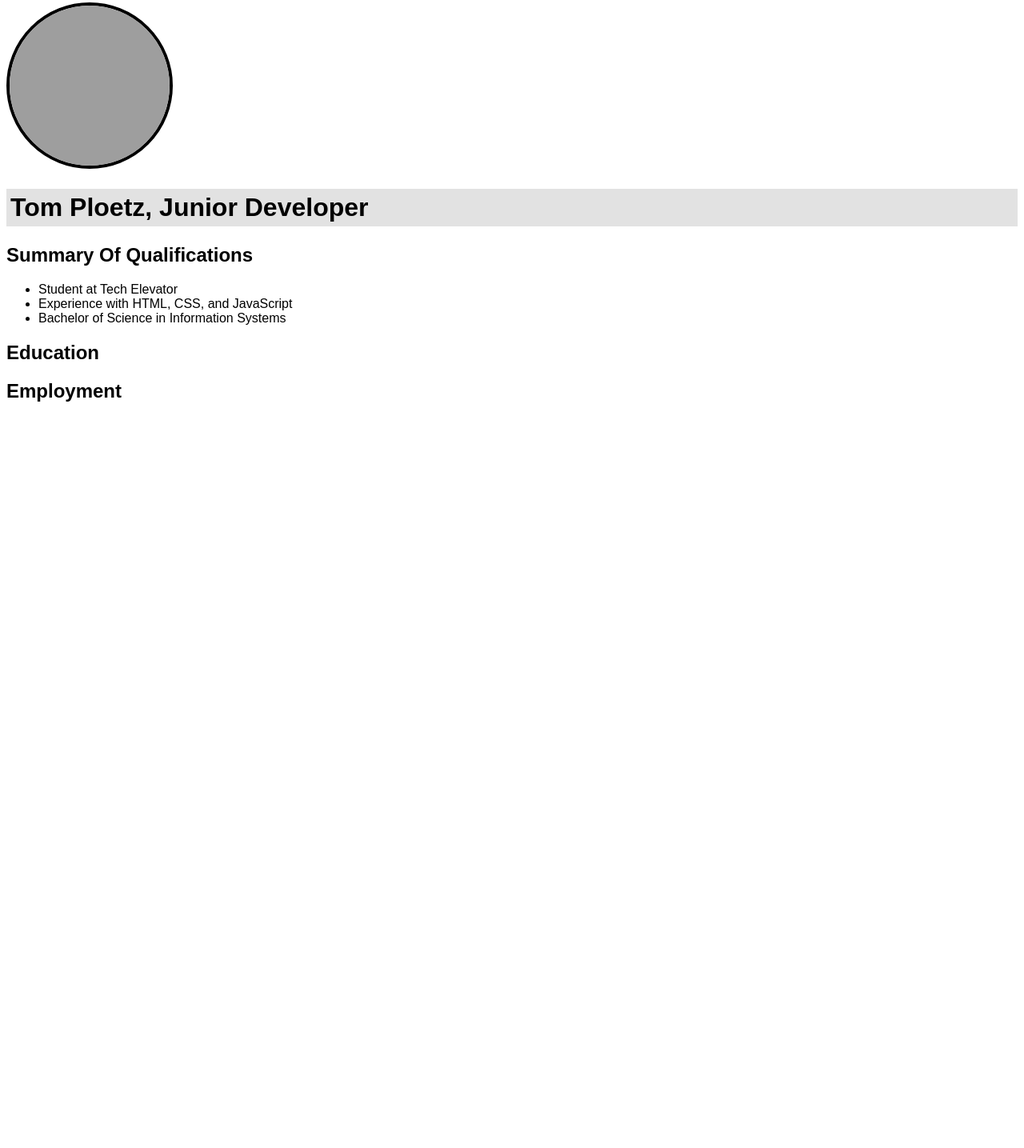
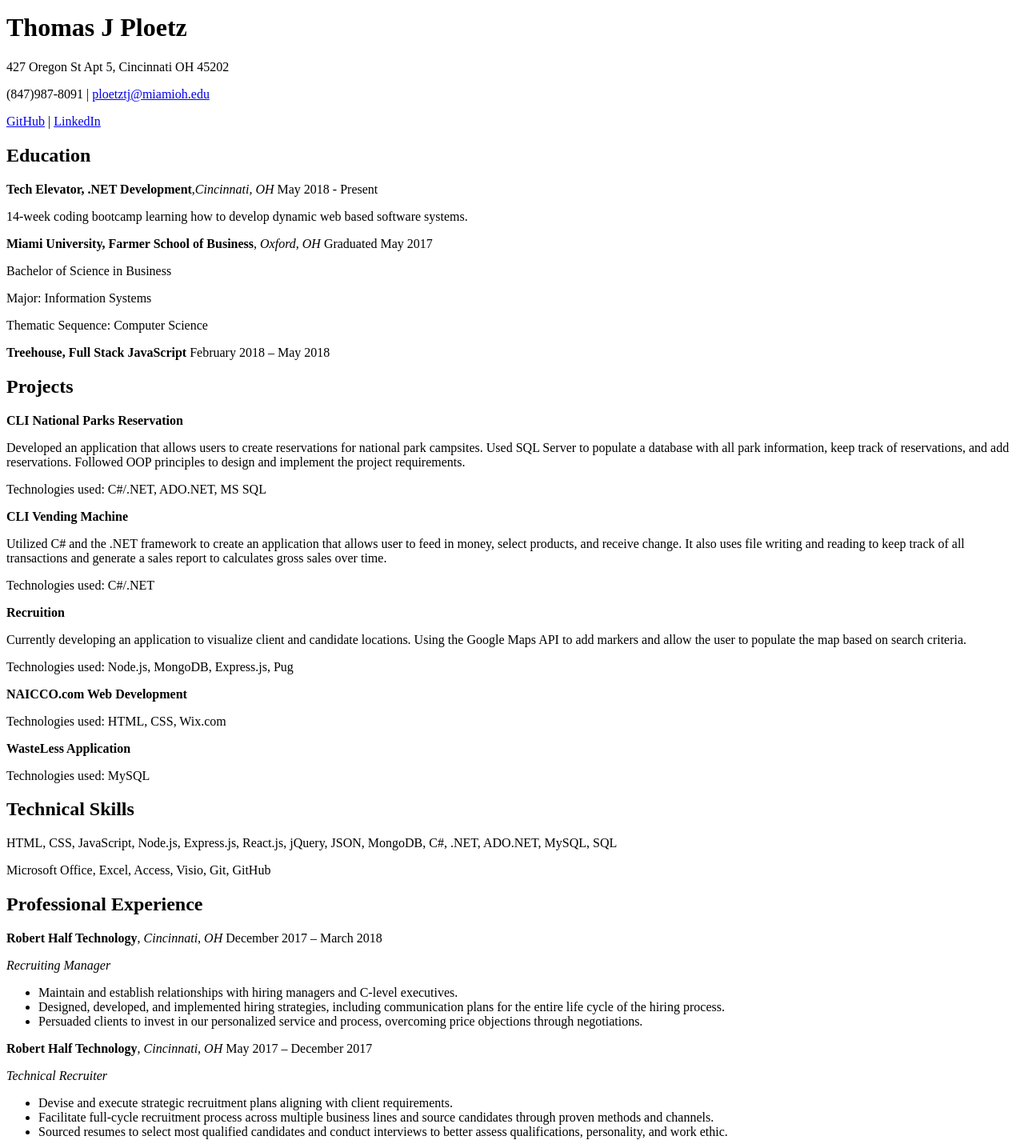
Before and after one commit to tomploetz/tomploetz.github.io, a plain HTML site: page resume.html in a window 1280 px wide. Shown: the part 5-1440 px from the top of the page at 80% size. Before the commit the page ends 800 px from the top, so only its background shows below. Drawn offline with Linux system fonts and the light colour scheme; grey boxes are pictures that could not be loaded.

Commit message:
adjusted resume page

```diff
--- a/resume.html
+++ b/resume.html
@@ -1,21 +1,52 @@
-<!DOCTYPE html>
-<html>
-    <head>
-        <title>Tom's Portfolio</title>
-        <link rel="stylesheet" href="resume.css">
-    </head>
-    <body>
+<!doctype html>
+<html lang="en">
+<head>
+	<meta charset="utf-8">
+</head>
+<body>
+    <h1><strong>Thomas J Ploetz</strong></h1>
+        <p>427 Oregon St Apt 5, Cincinnati OH 45202</p>
+        <p>(847)987-8091 | <a href="mailto:ploetztj@miamioh.edu">ploetztj@miamioh.edu</a></p>
+        <p><a href="https://github.com/tomploetz">GitHub</a> | <a href="https://www.linkedin.com/in/tomploetz">LinkedIn</a></p>
+    <h2><strong>Education</strong></h2>
+        <p><strong>Tech Elevator, .NET Development</strong>,<em>Cincinnati, OH</em> May 2018 - Present</p>
+        <p>14-week coding bootcamp learning how to develop dynamic web based software systems.</p>
+        <p><strong>Miami University, Farmer School of Business</strong>, <em>Oxford, OH </em> Graduated May 2017</p>
+        <p>Bachelor of Science in Business</p>
+        <p>Major: Information Systems</p>
+        <p>Thematic Sequence: Computer Science</p>
+        <p><strong>Treehouse, Full Stack JavaScript </strong>February 2018 &ndash; May 2018</p>
+    <h2><strong>Projects</strong></h2>
+        <p><strong>CLI National Parks Reservation</strong></p>
+        <p>Developed an application that allows users to create reservations for national park campsites. Used SQL Server to populate a database with all park information, keep track of reservations, and add reservations. Followed OOP principles to design and implement the project requirements.</p>
+        <p>Technologies used: C#/.NET, ADO.NET, MS SQL</p>
+        <p><strong>CLI Vending Machine</strong></p>
+        <p>Utilized C# and the .NET framework to create an application that allows user to feed in money, select products, and receive change. It also uses file writing and reading to keep track of all transactions and generate a sales report to calculates gross sales over time.</p>
+        <p>Technologies used: C#/.NET</p>
+        <p><strong>Recruition</strong></p>
+        <p>Currently developing an application to visualize client and candidate locations. Using the Google Maps API to add markers and allow the user to populate the map based on search criteria.</p>
+        <p>Technologies used: Node.js, MongoDB, Express.js, Pug</p>
+        <p><strong>NAICCO.com Web Development</strong></p>
+        <p>Technologies used: HTML, CSS, Wix.com</p>
+        <p><strong>WasteLess Application</strong></p>
+        <p>Technologies used: MySQL</p>
+    <h2><strong>Technical Skills</strong></h2>
+        <p>HTML, CSS, JavaScript, Node.js, Express.js, React.js, jQuery, JSON, MongoDB, C#, .NET, ADO.NET, MySQL, SQL</p>
+        <p>Microsoft Office, Excel, Access, Visio, Git, GitHub</p>
+    <h2><strong>Professional Experience</strong></h2>
+        <p><strong>Robert Half Technology</strong>, <em>Cincinnati, OH</em> December 2017 &ndash; March 2018</p>
+        <p><em>Recruiting Manager</em></p>
+        <ul>
+            <li>Maintain and establish relationships with hiring managers and C-level executives.</li>
+            <li>Designed, developed, and implemented hiring strategies, including communication plans for the entire life cycle of the hiring process.</li>
+            <li>Persuaded clients to invest in our personalized service and process, overcoming price objections through negotiations.</li>
+        </ul>
+        <p><strong>Robert Half Technology</strong>, <em>Cincinnati, OH</em> May 2017 &ndash; December 2017</p>
+        <p><em>Technical Recruiter</em></p>
+        <ul>
+            <li>Devise and execute strategic recruitment plans aligning with client requirements.</li>
+            <li>Facilitate full-cycle recruitment process across multiple business lines and source candidates through proven methods and channels.</li>
+            <li>Sourced resumes to select most qualified candidates and conduct interviews to better assess qualifications, personality, and work ethic.</li>
+        </ul>
 
-        <img src="https://placeimg.com/200/200/nature" alt="Tom Ploetz Web Developer" class="main-image">
-        <h1>Tom Ploetz, Junior Developer</h1>
-        <h2 class="section-title">Summary of Qualifications</h2>
-        <ul>
-            <li>Student at Tech Elevator</li>
-            <li>Experience with HTML, CSS, and JavaScript</li>
-            <li>Bachelor of Science in Information Systems</li>
-        </ul>
-        <h2 class="section-title">Education</h2>
-        <h2 class="section-title">Employment</h2>
-    </body>
-
-</html>
+</body>
```
Also changed, not shown: index.html (+2 -2 lines).
